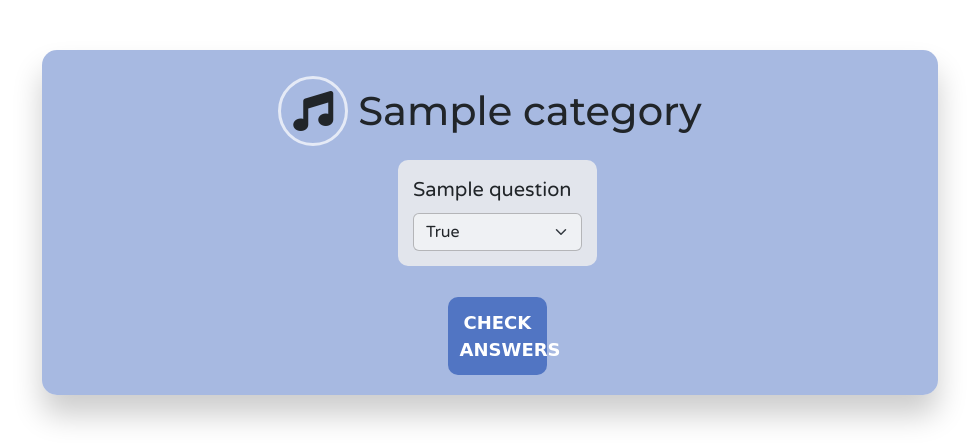
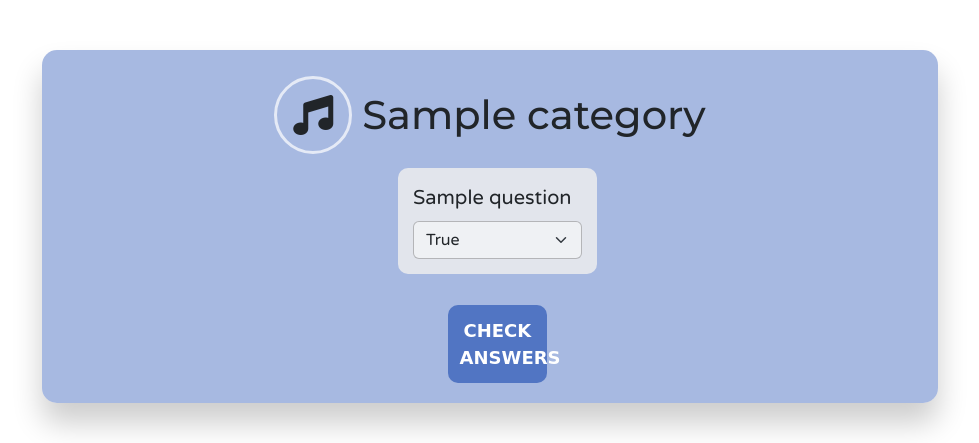
Before and after one commit to Edwihn/Trivia, a Python web app: template templates/test.html in a window 1280 px wide. Shown: the part 65-508 px from the top of the page, without its empty margins (150-1129 px from the left). Run offline with Jinja, Linux system fonts and the light colour scheme; the template is opened without the code that fills it: most values are stand-ins (such as "Sample title", 1, 10 or a date in 2020); some libraries are stand-ins or nearby versions.

Commit message:
Subir el proyecto

```diff
--- a/static/css/style_quiz.css
+++ b/static/css/style_quiz.css
@@ -115,3 +115,7 @@ form {
 .btn-submit:hover {
     background-color: #618ded;
 }
+
+.music {
+    padding: 0.4em;
+}
--- a/templates/answers.html
+++ b/templates/answers.html
@@ -82,5 +82,7 @@
 
   <!-- Bootstrap Bundle JS -->
   <script src="https://cdn.jsdelivr.net/npm/bootstrap@5.3.0/dist/js/bootstrap.bundle.min.js"></script>
+
+  Lorem ipsum dolor sit amet consectetur adipisicing elit. Voluptates tenetur ipsa rem nesciunt dolorem aut veritatis debitis repellendus impedit, corrupti dolore ad maxime in facilis aperiam saepe, optio, libero voluptate?
 </body>
 </html>
--- a/templates/test.html
+++ b/templates/test.html
@@ -49,7 +49,7 @@
             {%elif category == 'Film movies'%}
                 <i class="fa-solid fa-clapperboard logo_header"></i>
             {%else%}
-                <i class="fa-solid fa-music logo_header"></i>
+                <i class="fa-solid fa-music logo_header music"></i>
             {%endif%}
 
             <h1>{{category}}</h1>
```
Also changed, not shown: routes/main.py (+0 -14 lines).
